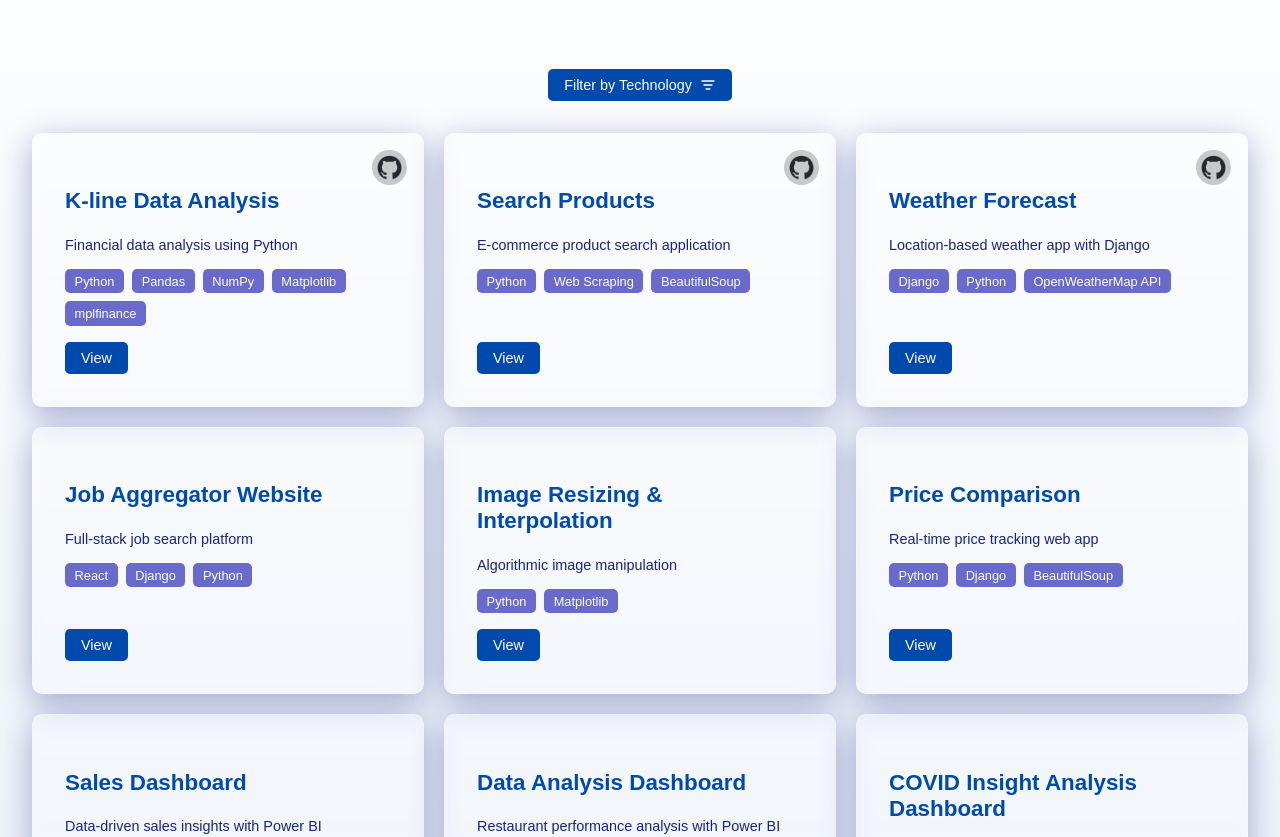
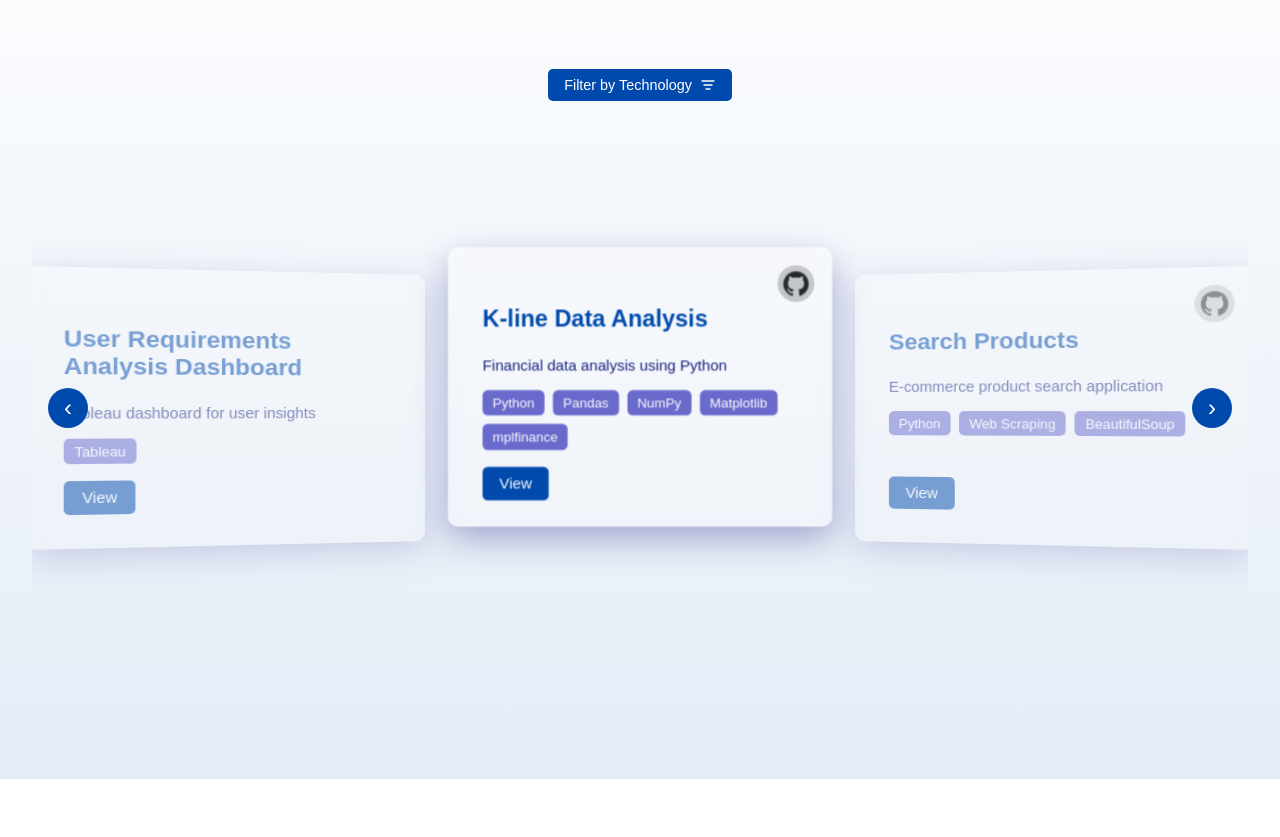
Before and after one commit to SosoPkhakadze/my-react-portfolio, a React (Vite) app: page / in a window 1280 px wide. Shown: the part 1960-2797 px from the top of the page. Built offline with nearby package versions, Linux system fonts and the light colour scheme.

Commit message:
Added carousel to the projects

```diff
--- a/src/components/Projects/Projects.css
+++ b/src/components/Projects/Projects.css
@@ -273,3 +273,171 @@
   background-color: var(--accent-color-dark);
   color: white;
 }
+
+/* Add these new styles to your existing Projects.css file */
+
+/* Update these styles in your Projects.css file */
+
+.carousel-container {
+  position: relative;
+  width: 100%;
+  height: 550px; /* Increased height to accommodate the lift effect */
+  display: flex;
+  align-items: center;
+  justify-content: center;
+  overflow: hidden;
+  perspective: 1000px; /* Add perspective for 3D transforms */
+}
+
+.carousel-track {
+  position: relative;
+  width: 100%;
+  height: 100%;
+  display: flex;
+  justify-content: center;
+  align-items: center;
+  transform-style: preserve-3d;
+}
+
+.carousel-card {
+  position: absolute;
+  width: 300px;
+  transition: all 0.5s ease;
+}
+
+.carousel-card.position-0 {
+  transform: translateX(0) translateY(-20px); /* Lift the active card up */
+  z-index: 3;
+  opacity: 1;
+  scale: 1.05; /* Slightly larger */
+  box-shadow: 0 12px 32px 0 rgba(31, 38, 135, 0.37); /* Enhanced shadow */
+}
+
+.carousel-card.position-1 {
+  transform: translateX(calc(100% + 2rem)) translateY(0) rotateY(-10deg); /* Rotate inward */
+  transform-origin: left center;
+  z-index: 2;
+  opacity: 0.5; /* More fade */
+}
+
+.carousel-card.position--1 {
+  transform: translateX(calc(-100% - 2rem)) translateY(0) rotateY(10deg); /* Rotate inward */
+  transform-origin: right center;
+  z-index: 2;
+  opacity: 0.5; /* More fade */
+}
+
+.carousel-button {
+  position: absolute;
+  top: 50%;
+  transform: translateY(-50%);
+  background-color: var(--accent-color-light);
+  color: white;
+  border: none;
+  width: 40px;
+  height: 40px;
+  border-radius: 50%;
+  cursor: pointer;
+  z-index: 4;
+  font-size: 24px;
+  display: flex;
+  align-items: center;
+  justify-content: center;
+  transition: all 0.3s ease;
+}
+
+.dark-theme .carousel-button {
+  background-color: var(--accent-color-dark);
+}
+
+.carousel-button:hover {
+  background-color: var(--orbit-color-hover-light);
+  transform: translateY(-50%) scale(1.1);
+}
+
+.dark-theme .carousel-button:hover {
+  background-color: var(--orbit-color-hover-dark);
+}
+
+.carousel-button.prev {
+  left: 1rem;
+}
+
+.carousel-button.next {
+  right: 1rem;
+}
+
+/* Update project card styles */
+.project-card {
+  min-width: 300px;
+  height: 200px;
+  margin: 0;
+  background: rgba(255, 255, 255, 0.25);
+  box-shadow: 0 8px 32px 0 rgba(31, 38, 135, 0.37);
+  backdrop-filter: blur(4px);
+  -webkit-backdrop-filter: blur(4px);
+  border-radius: 10px;
+  border: 1px solid rgba(255, 255, 255, 0.18);
+  padding: 2rem;
+  display: flex;
+  flex-direction: column;
+  transition: all 0.5s ease;
+}
+
+.dark-theme .project-card {
+  background: rgba(0, 0, 0, 0.25);
+}
+
+/* Remove the grid styles */
+.projects-grid {
+  display: none;
+}
+
+/* Enhanced hover effect for the active card */
+.carousel-card.position-0:hover {
+  transform: translateX(0) translateY(-25px); /* Lift slightly higher on hover */
+  scale: 1.06;
+}
+
+/* Smooth transition for all transform properties */
+.carousel-card {
+  transition: all 0.5s cubic-bezier(0.4, 0, 0.2, 1);
+}
+
+/* Add these new styles to your existing CSS */
+
+.carousel-track {
+  cursor: grab;
+  user-select: none;
+}
+
+.carousel-track.dragging {
+  cursor: grabbing;
+}
+
+/* Update the transition property to exclude transform when dragging */
+.carousel-card {
+  transition: opacity 0.5s ease, box-shadow 0.5s ease;
+}
+
+.carousel-card:not(.dragging) {
+  transition: all 0.5s cubic-bezier(0.4, 0, 0.2, 1);
+}
+
+/* Prevent text selection during drag */
+.carousel-track,
+.project-card {
+  -webkit-user-select: none;
+  -moz-user-select: none;
+  -ms-user-select: none;
+  user-select: none;
+}
+
+/* Optional: Add a subtle indicator that the carousel is draggable */
+.carousel-track:hover {
+  cursor: grab;
+}
+
+.carousel-track:active {
+  cursor: grabbing;
+}
--- a/src/components/Projects/Projects.jsx
+++ b/src/components/Projects/Projects.jsx
@@ -1,4 +1,4 @@
-import React, { useState, useEffect } from "react";
+import React, { useState, useEffect, useRef } from "react";
 import ProjectModal from "./ProjectModal";
 import "./Projects.css";
 import projectsData from "./projectsData";
@@ -8,9 +8,20 @@ import githubLogoDark from "../assets/github-mark-white.png";
 const Projects = ({ isDarkMode }) => {
   const [selectedProject, setSelectedProject] = useState(null);
   const [activeFilter, setActiveFilter] = useState("all");
+  const [activeIndex, setActiveIndex] = useState(0);
+  const [isTransitioning, setIsTransitioning] = useState(false);
+
+  // Drag functionality states
+  const [isDragging, setIsDragging] = useState(false);
+  const [startX, setStartX] = useState(0);
+  const [dragX, setDragX] = useState(0);
+  const trackRef = useRef(null);
 
   const openModal = (project) => {
+    // Only open modal if we haven't dragged
+    if (!isDragging) {
       setSelectedProject(project);
+    }
   };
 
   const closeModal = () => {
@@ -19,6 +30,7 @@ const Projects = ({ isDarkMode }) => {
 
   const handleFilterClick = (filter) => {
     setActiveFilter(filter);
+    setActiveIndex(0);
   };
 
   const filteredProjects =
@@ -27,6 +39,87 @@ const Projects = ({ isDarkMode }) => {
       : projectsData.filter((project) => project.filter.includes(activeFilter));
 
   const githubLogo = isDarkMode ? githubLogoDark : githubLogoLight;
+
+  const nextSlide = () => {
+    if (!isTransitioning) {
+      setIsTransitioning(true);
+      setActiveIndex((current) => (current + 1) % filteredProjects.length);
+      setTimeout(() => setIsTransitioning(false), 500);
+    }
+  };
+
+  const prevSlide = () => {
+    if (!isTransitioning) {
+      setIsTransitioning(true);
+      setActiveIndex((current) =>
+        current === 0 ? filteredProjects.length - 1 : current - 1
+      );
+      setTimeout(() => setIsTransitioning(false), 500);
+    }
+  };
+
+  // Mouse drag handlers
+  const handleMouseDown = (e) => {
+    setIsDragging(true);
+    setStartX(e.pageX - dragX);
+    if (trackRef.current) {
+      trackRef.current.style.cursor = 'grabbing';
+    }
+  };
+
+  const handleMouseMove = (e) => {
+    if (!isDragging) return;
+
+    const currentX = e.pageX - startX;
+    setDragX(currentX);
+
+    // Determine if we should change slides based on drag distance
+    if (Math.abs(currentX) > 100) {
+      if (currentX > 0) {
+        prevSlide();
+      } else {
+        nextSlide();
+      }
+      // Reset drag state
+      setIsDragging(false);
+      setDragX(0);
+    }
+  };
+
+  const handleMouseUp = () => {
+    setIsDragging(false);
+    setDragX(0);
+    if (trackRef.current) {
+      trackRef.current.style.cursor = 'grab';
+    }
+  };
+
+  // Clean up mouse events
+  useEffect(() => {
+    const cleanup = () => {
+      setIsDragging(false);
+      setDragX(0);
+    };
+
+    document.addEventListener('mouseup', cleanup);
+    return () => {
+      document.removeEventListener('mouseup', cleanup);
+    };
+  }, []);
+
+  const getVisibleCards = () => {
+    const cards = [];
+    for (let i = -1; i <= 1; i++) {
+      let index = activeIndex + i;
+      if (index < 0) index = filteredProjects.length - 1;
+      if (index >= filteredProjects.length) index = 0;
+      cards.push({
+        project: filteredProjects[index],
+        position: i
+      });
+    }
+    return cards;
+  };
 
   return (
     <section id="projects" className="projects-section">
@@ -101,9 +194,33 @@ const Projects = ({ isDarkMode }) => {
         </div>
       </div>
 
-      <div className="projects-grid">
-        {filteredProjects.map((project) => (
-          <div className="project-card" key={project.id}>
+      <div className="carousel-container">
+        <button className="carousel-button prev" onClick={prevSlide}>
+          &#8249;
+        </button>
+        <div
+          ref={trackRef}
+          className={`carousel-track ${isDragging ? 'dragging' : ''}`}
+          onMouseDown={handleMouseDown}
+          onMouseMove={handleMouseMove}
+          onMouseUp={handleMouseUp}
+          onMouseLeave={handleMouseUp}
+        >
+          {getVisibleCards().map(({ project, position }) => (
+            <div
+              className={`project-card carousel-card position-${position}`}
+              key={project.id}
+              style={{
+                transform: `
+                  ${position === 0
+                    ? `translateX(${dragX}px) translateY(-20px)`
+                    : position === 1
+                    ? `translateX(calc(100% + 2rem + ${dragX}px)) translateY(0) rotateY(-10deg)`
+                    : `translateX(calc(-100% - 2rem + ${dragX}px)) translateY(0) rotateY(10deg)`
+                  }
+                `
+              }}
+            >
               {project.githubLink && (
                 <a
                   href={project.githubLink}
@@ -135,6 +252,10 @@ const Projects = ({ isDarkMode }) => {
             </div>
           ))}
         </div>
+        <button className="carousel-button next" onClick={nextSlide}>
+          &#8250;
+        </button>
+      </div>
 
       {selectedProject && (
         <ProjectModal project={selectedProject} onClose={closeModal} />
```
Lines whose indentation alone changed are shown as unchanged.
